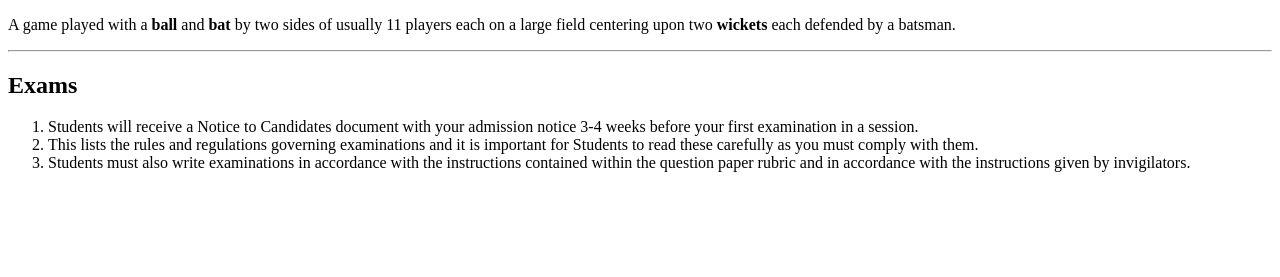
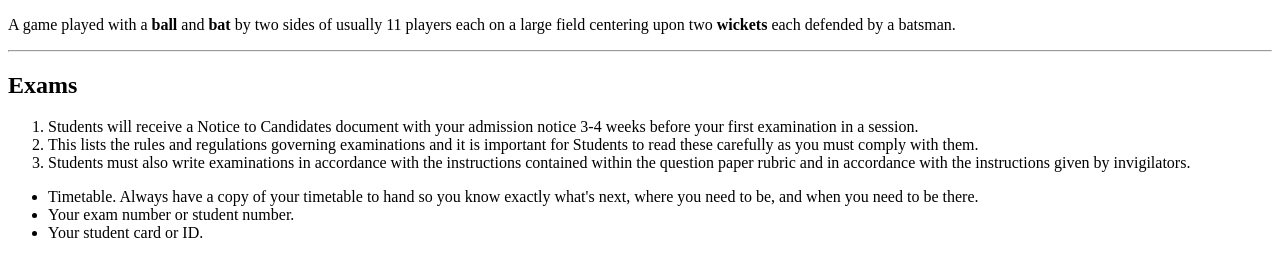
Before and after one commit to 44-563-Web-Apps-S21/webapps-s21-assignment-3-S542046, a plain HTML site: page index.html in a window 1280 px wide. Shown: the part 105-382 px from the top of the page. Drawn offline with Linux system fonts and the light colour scheme.

Commit message:
Update index.html

```diff
--- a/index.html
+++ b/index.html
@@ -20,7 +20,12 @@
                                 with the instructions given by invigilators.</li>
             </ol>
 
-
+        <ul>
+                <li>Timetable. Always have a copy of your timetable to hand so you know
+                exactly what's next, where you need to be, and when you need to be there.</li>
+                <li>Your exam number or student number.</li>
+                <li>Your student card or ID.</li>
+        </ul>
 
 
 </body>
```
